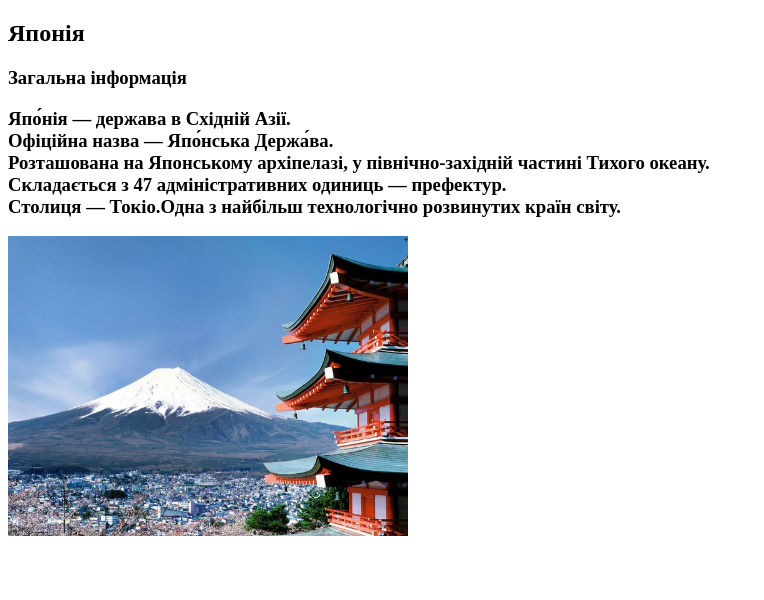
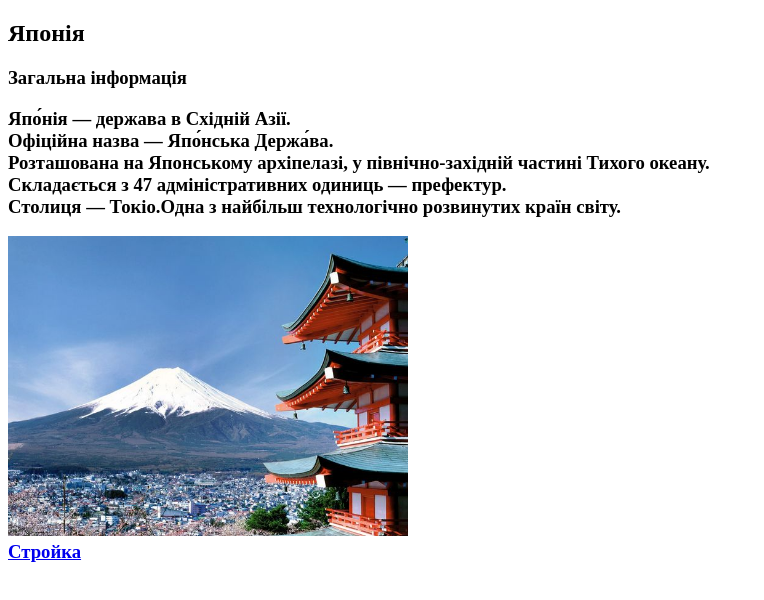
Before and after one commit to ACKET666/round9, a plain HTML site: page index.html in a window 1280 px wide. Shown: the whole page, without its empty margins (0-764 px from the left). Drawn offline with Linux system fonts and the light colour scheme.

Commit message:
Update index.html

```diff
--- a/index.html
+++ b/index.html
@@ -12,5 +12,6 @@
 Складається з 47 адміністративних одиниць — префектур.<br/>
 Столиця — Токіо.Одна з найбільш технологічно розвинутих країн світу.<br/><h3>
 <img src="japan1.jpg"width="400"/><br/>
+	<a href="japanA.html">Стройка</a>
 </body>
 <html>
```
